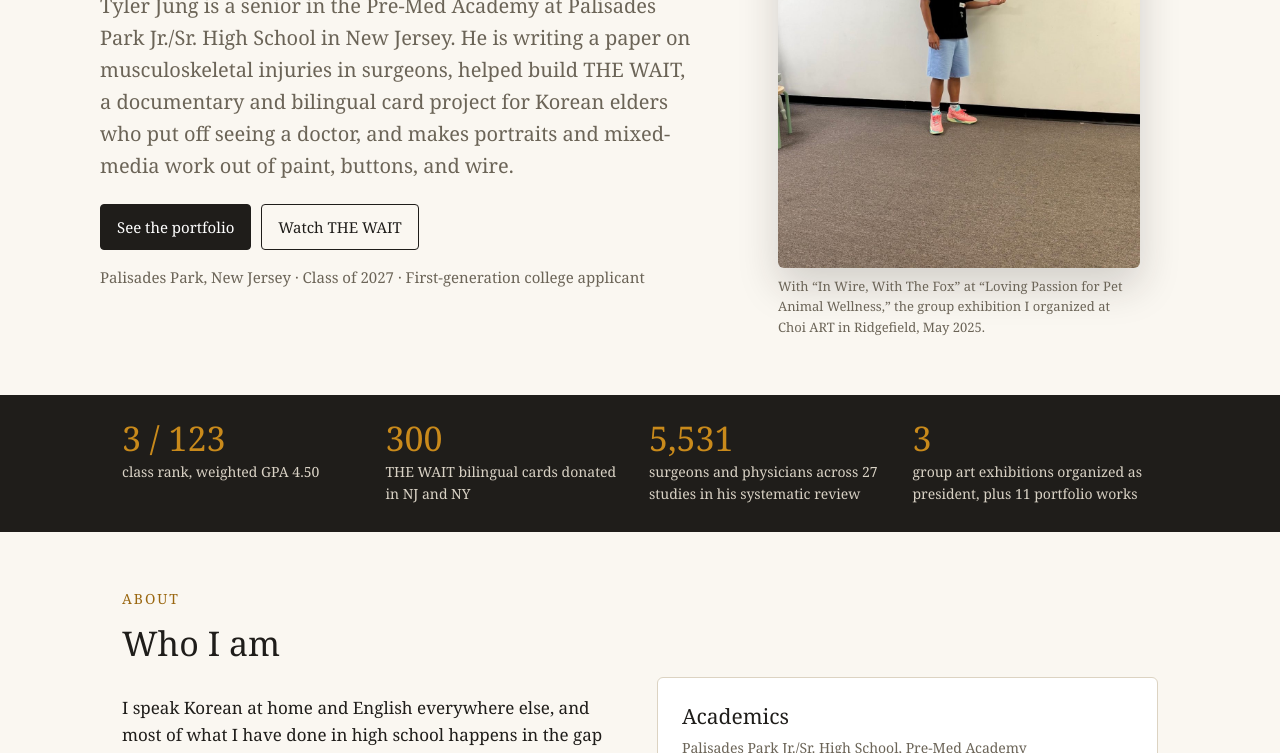
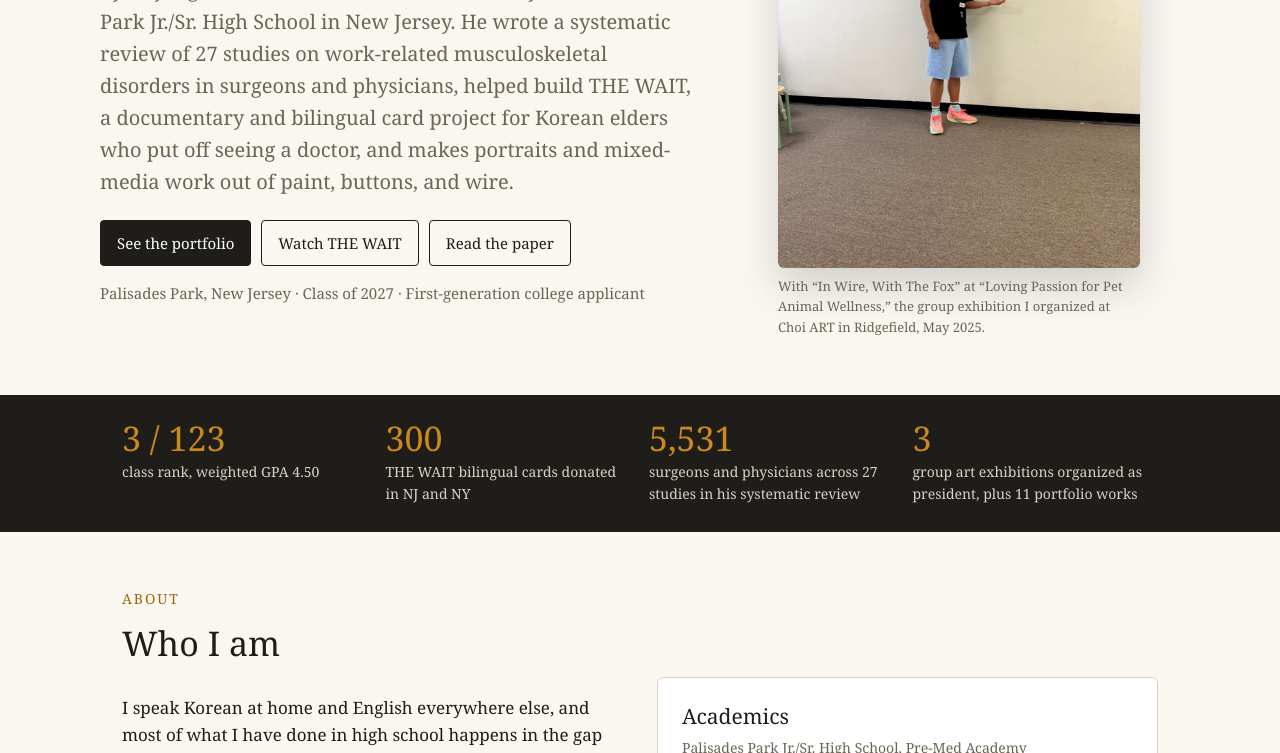
Before and after one commit to TylerJung15/tylerjung, a plain HTML site: page index.html in a window 1280 px wide. Shown: the part 347-1100 px from the top of the page. Drawn offline with Linux system fonts and the light colour scheme.

Commit message:
Add files via upload

```diff
--- a/index.html
+++ b/index.html
@@ -136,10 +136,11 @@ footer{padding:28px 0;font-size:13.5px;color:var(--muted)}
 <header id="top" class="wrap hero">
   <div>
     <h1>I study the body at work, <b>and I paint what I cannot yet explain.</b></h1>
-    <p class="lead">Tyler Jung is a senior in the Pre-Med Academy at Palisades Park Jr./Sr. High School in New Jersey. He is writing a paper on musculoskeletal injuries in surgeons, helped build THE WAIT, a documentary and bilingual card project for Korean elders who put off seeing a doctor, and makes portraits and mixed-media work out of paint, buttons, and wire.</p>
+    <p class="lead">Tyler Jung is a senior in the Pre-Med Academy at Palisades Park Jr./Sr. High School in New Jersey. He wrote a systematic review of 27 studies on work-related musculoskeletal disorders in surgeons and physicians, helped build THE WAIT, a documentary and bilingual card project for Korean elders who put off seeing a doctor, and makes portraits and mixed-media work out of paint, buttons, and wire.</p>
     <div class="btns">
       <a class="btn fill" href="#art">See the portfolio</a>
       <a class="btn" href="https://youtu.be/8lQXujgL2L8" target="_blank" rel="noopener">Watch THE WAIT</a>
+      <a class="btn" href="records/Tyler_Jung_Research_Paper.pdf" target="_blank" rel="noopener">Read the paper</a>
     </div>
     <p class="where">Palisades Park, New Jersey · Class of 2027 · First-generation college applicant</p>
   </div>
```
